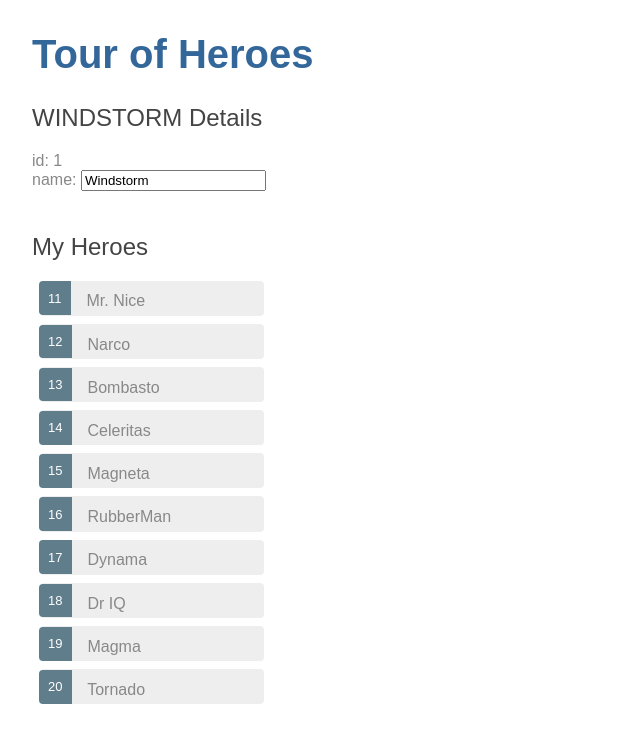
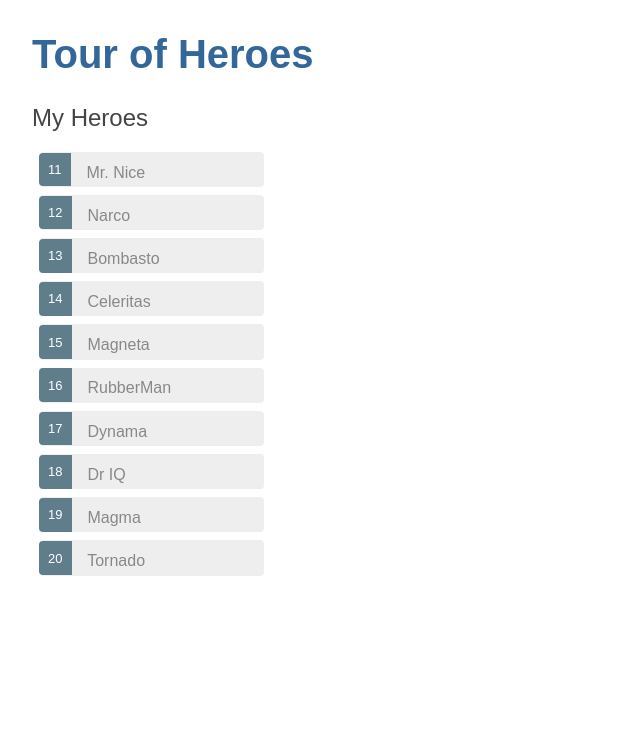
Before and after one commit to t-z-x/angular-tour-of-heroes, an Angular app: page / in a window 1280 px wide. Shown: the top 742 px of the page, without its empty margins (0-640 px from the left). Built offline with nearby package versions, Linux system fonts and the light colour scheme.

Commit message:
[tzx] displaying a list

```diff
--- a/src/app/heroes/heroes.component.html
+++ b/src/app/heroes/heroes.component.html
@@ -1,16 +1,21 @@
-<h2>{{ hero.name | uppercase }} Details</h2>
-<div><span>id: </span>{{hero.id}}</div>
-<div>
-  <label>name:
-    <input [(ngModel)]="hero.name" placeholder="name">
-  </label>
-</div>
+<h2>My Heroes</h2>
 
-<br>
-
-<h2>My Heroes</h2>
 <ul class="heroes">
-  <li *ngFor="let hero of heroes">
+  <li
+    *ngFor="let hero of heroes"
+    (click)="onSelect(hero)"
+    [class.selected]="hero === selectedHero"
+  >
     <span class="badge">{{hero.id}}</span> {{hero.name}}
   </li>
 </ul>
+
+<div *ngIf="selectedHero">
+  <h2>{{ selectedHero.name | uppercase }} Details</h2>
+  <div><span>id: </span>{{selectedHero.id}}</div>
+  <div>
+    <label>name:
+      <input [(ngModel)]="selectedHero.name" placeholder="name">
+    </label>
+  </div>
+</div>
--- a/src/app/heroes/heroes.component.ts
+++ b/src/app/heroes/heroes.component.ts
@@ -18,6 +18,12 @@
 
   heroes = HEROES;
 
+  selectedHero: Hero;
+
+  onSelect(hero: Hero): void {
+    this.selectedHero = hero;
+  }
+
   constructor() {
   }
 
```
